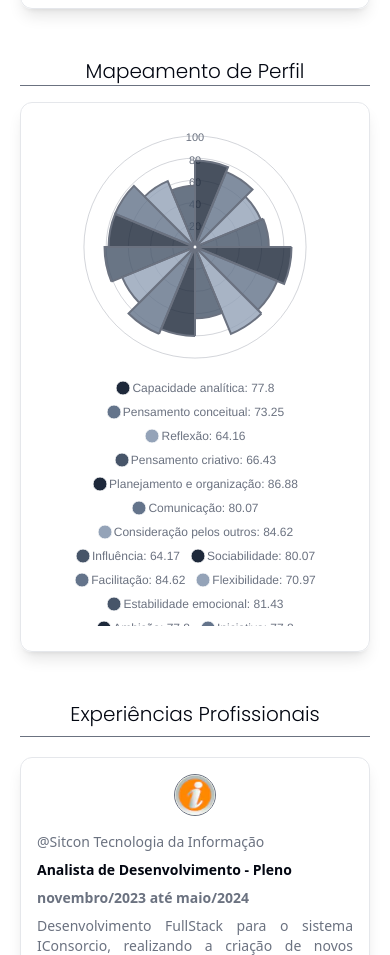
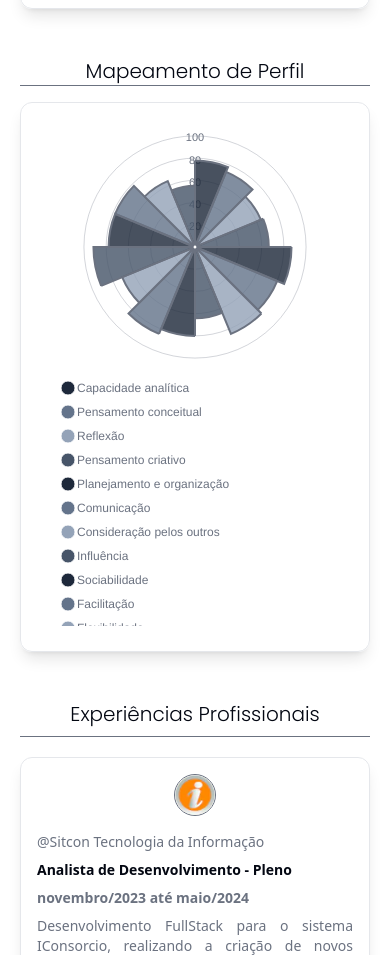
Before and after one commit to taynanhott/portfolio, a Next.js app: page /home in a window 390 px wide. Shown: the part 1927-2882 px from the top of the page. Built offline with nearby package versions, Linux system fonts and the light colour scheme.

Commit message:
fix responsive graph

```diff
--- a/src/components/Html/Body/Perfil/index.tsx
+++ b/src/components/Html/Body/Perfil/index.tsx
@@ -13,29 +13,48 @@ export default function Perfil() {
                     colors: ['#6b7280']
                 },
                 labels: [
-                    `Capacidade analítica: 77.8`,
-                    `Pensamento conceitual: 73.25`,
-                    `Reflexão: 64.16`,
-                    `Pensamento criativo: 66.43`,
-                    `Planejamento e organização: 86.88`,
-                    `Comunicação: 80.07`,
-                    `Consideração pelos outros: 84.62`,
-                    `Influência: 64.17`,
-                    `Sociabilidade: 80.07`,
-                    `Facilitação: 84.62`,
-                    `Flexibilidade: 70.97`,
-                    `Estabilidade emocional: 81.43`,
-                    `Ambição: 77.8`,
-                    `Iniciativa: 77.8`,
-                    `Assertividade: 64.16`,
-                    `Tomada de risco: 55.07`,
+                    `Capacidade analítica`,
+                    `Pensamento conceitual`,
+                    `Reflexão`,
+                    `Pensamento criativo`,
+                    `Planejamento e organização`,
+                    `Comunicação`,
+                    `Consideração pelos outros`,
+                    `Influência`,
+                    `Sociabilidade`,
+                    `Facilitação`,
+                    `Flexibilidade`,
+                    `Estabilidade emocional`,
+                    `Ambição`,
+                    `Iniciativa`,
+                    `Assertividade`,
+                    `Tomada de risco`,
                 ],
                 legend: {
                     position: 'right' as const,
+                    horizontalAlign: 'left',
                 },
                 responsive: [{
                     breakpoint: 640,
                     options: {
+                        labels: [
+                            `Capacidade analítica&emsp;&emsp;&emsp;&emsp;&emsp;`,
+                            `Pensamento conceitual&emsp;&emsp;&emsp;`,
+                            `Reflexão&emsp;&emsp;&emsp;&emsp;&emsp;&emsp;&emsp;&emsp;&emsp;&emsp;&ensp;`,
+                            `Pensamento criativo&emsp;&emsp;&emsp;`,
+                            `Planejamento e organização&emsp;&emsp;`,
+                            `Comunicação&emsp;&emsp;&emsp;&emsp;&emsp;&emsp;&emsp;&emsp;&emsp;`,
+                            `Consideração pelos outros&emsp;&emsp;&emsp;`,
+                            `Influência&emsp;&emsp;&emsp;&emsp;&emsp;&emsp;&emsp;&emsp;&emsp;`,
+                            `Sociabilidade&emsp;&emsp;&emsp;&emsp;&emsp;&emsp;&emsp;&emsp;&emsp;`,
+                            `Facilitação&emsp;&emsp;&emsp;&emsp;&emsp;&emsp;&emsp;&emsp;&emsp;`,
+                            `Flexibilidade&emsp;&emsp;&emsp;&emsp;&emsp;&emsp;&emsp;&emsp;&emsp;&ensp;`,
+                            `Estabilidade emocional&emsp;&emsp;&emsp;`,
+                            `Ambição&emsp;&emsp;&emsp;&emsp;&emsp;&emsp;&emsp;&emsp;&emsp;&emsp;&emsp;`,
+                            `Iniciativa&emsp;&emsp;&emsp;&emsp;&emsp;&emsp;&emsp;&emsp;&emsp;`,
+                            `Assertividade&emsp;&emsp;&emsp;&emsp;&emsp;&emsp;&emsp;&emsp;&emsp;`,
+                            `Tomada de risco&emsp;&emsp;&emsp;`,
+                        ],
                         legend: {
                             position: 'bottom',
                         },
@@ -68,7 +87,7 @@ export default function Perfil() {
                     },
                 },
             },
-            series: [77.8, 73.25, 64.16, 66.43, 86.88, 80.07, 84.62, 64.17, 80.07, 84.62, 70.97, 81.43, 77.8, 77.8, 64.16, 55.07],
+            series: [77.8, 73.25, 64.16, 66.43, 86.88, 80.07, 84.62, 64.17, 80.07, 84.62, 70.97, 91.43, 77.8, 77.8, 64.16, 55.07],
             height: 500
         },
     ]
```
